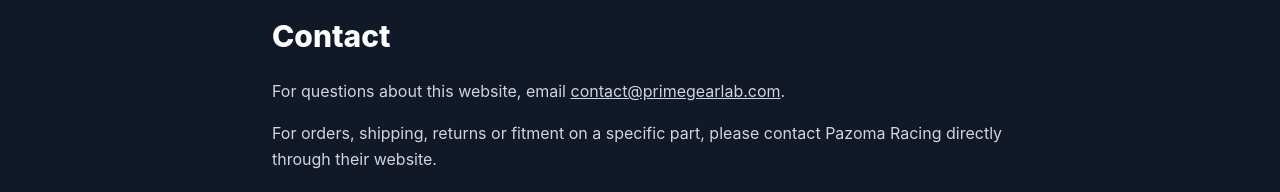
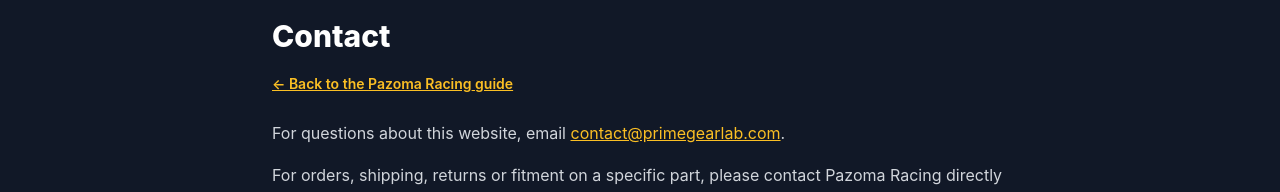
Before and after one commit to JimmyTam90/pazoma-spoke1, a Next.js app: page /pazoma-racing/contact in a window 1280 px wide. Shown: the part 200-392 px from the top of the page. Built offline with nearby package versions, Linux system fonts and the light colour scheme; no server answers.

Commit message:
Update page.tsx

```diff
--- a/app/contact/page.tsx
+++ b/app/contact/page.tsx
@@ -1,6 +1,7 @@
 import type { Metadata } from 'next';
+import Link from 'next/link';
 import LegalPage from '@/components/LegalPage';
-import { pageUrl, SITE } from '@/lib/config';
+import { pageUrl, SITE, withBase } from '@/lib/config';
 
 export const metadata: Metadata = {
   title: 'Contact',
@@ -11,8 +12,26 @@
 export default function Page() {
   return (
     <LegalPage title="Contact">
-      <p>For questions about this website, email <a href={`mailto:${SITE.email}`}>{SITE.email}</a>.</p>
-      <p>For orders, shipping, returns or fitment on a specific part, please contact {SITE.merchantName} directly through their website.</p>
+      {/* Nút quay lại trang Hướng dẫn / Landing Page chính */}
+      <div className="mb-6 -mt-2">
+        <Link
+          href="/"
+          className="inline-flex items-center gap-1.5 text-sm font-semibold text-amber-400 hover:text-amber-300 hover:underline transition-colors"
+        >
+          ← Back to the {SITE.merchantName || 'brand'} guide
+        </Link>
+      </div>
+
+      <p>
+        For questions about this website, email{' '}
+        <a href={`mailto:${SITE.email}`} className="text-amber-400 hover:underline">
+          {SITE.email}
+        </a>.
+      </p>
+      <p>
+        For orders, shipping, returns or fitment on a specific part, please contact{' '}
+        {SITE.merchantName} directly through their website.
+      </p>
     </LegalPage>
   );
 }
```
